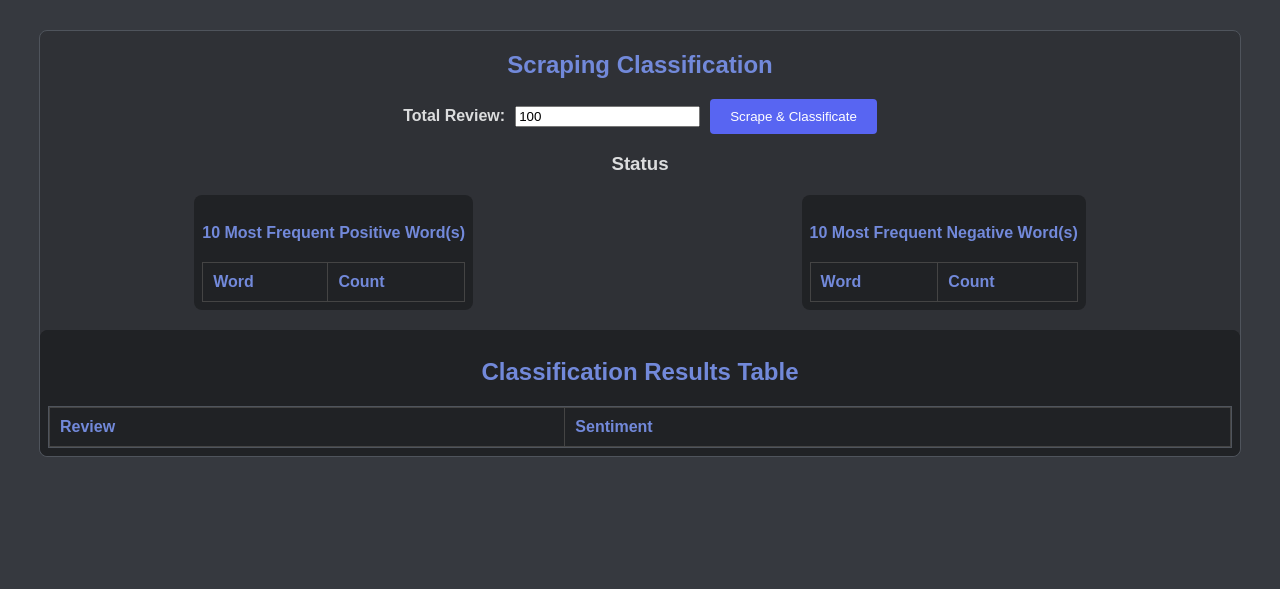
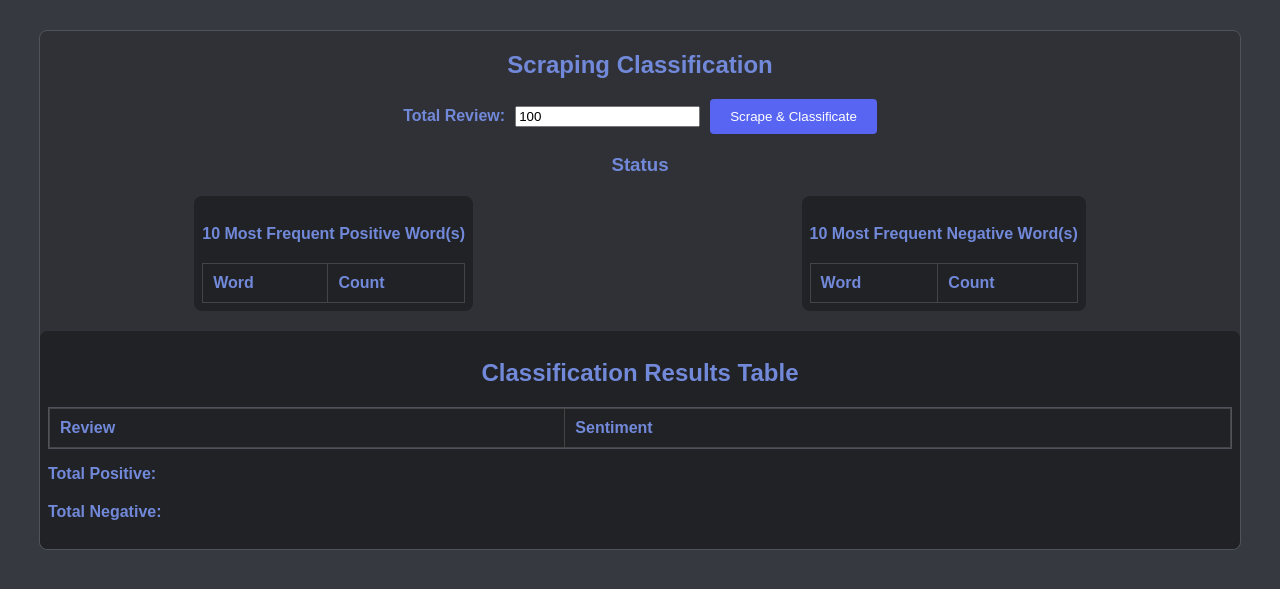
Before and after one commit to NichChrist/Skripsi, a Flask app: page /klasifikasi-scraping in a window 1280 px wide. Shown: the part 49-638 px from the top of the page. Run offline with Flask 3, Linux system fonts and the light colour scheme; lists and menus that the app fills with data are empty.

Commit message:
🎸  added review count and fix lemmatization for main page

```diff
--- a/app.py
+++ b/app.py
@@ -89,6 +89,8 @@
         tag_dict = {"J": wordnet.ADJ, "N": wordnet.NOUN, "V": wordnet.VERB, "R": wordnet.ADV}
         return tag_dict.get(tag, wordnet.NOUN)
 
+    # Lemmatize the text_no_stopwords
+    tokens = word_tokenize(text_no_stopwords)
     lemmas = [wnl.lemmatize(token, pos=get_wordnet_pos(token)) for token in tokens]
     text_lemmatized = ' '.join(lemmas)
 
@@ -237,6 +239,8 @@
             predictions = []
             positive_words = []
             negative_words = []
+            positive_count = 0
+            negative_count = 0
 
             for x in texts:
                 try:
@@ -249,8 +253,10 @@
                     predictions.append(sentiment)
                     # Count the words
                     if sentiment == "Positive":
+                        positive_count += 1
                         positive_words.extend(get_top_n_words(x))
                     elif sentiment == "Negative":
+                        negative_count += 1
                         negative_words.extend(get_top_n_words(x))
 
                 except Exception as e:
@@ -265,7 +271,9 @@
                 "predictions": predictions,
                 "reviews": review,
                 "top_positive_words": positive_word_counts.most_common(10),
-                "top_negative_words": negative_word_counts.most_common(10)
+                "top_negative_words": negative_word_counts.most_common(10),
+                "total_positive": positive_count,
+                "total_negative": negative_count
             }
 
             logging.info(f"Prediction successful: {result}")
@@ -312,6 +320,8 @@
             predictions = []
             positive_words = []
             negative_words = []
+            positive_count = 0
+            negative_count = 0
 
             for x in reviews_data:
                 try:
@@ -322,8 +332,10 @@
                     predictions.append(sentiment)
 
                     if sentiment == "Positive":
+                        positive_count += 1
                         positive_words.extend(get_top_n_words(x))
                     elif sentiment == "Negative":
+                        negative_count += 1
                         negative_words.extend(get_top_n_words(x))
 
                 except Exception as e:
@@ -337,7 +349,9 @@
                 "predictions": predictions,
                 "reviews": reviews_data,
                 "top_positive_words": positive_word_counts.most_common(10),
-                "top_negative_words": negative_word_counts.most_common(10)
+                "top_negative_words": negative_word_counts.most_common(10),
+                "total_positive": positive_count,
+                "total_negative": negative_count
             }
 
             logging.info(f"Prediction successful: {result}")
--- a/static/style.css
+++ b/static/style.css
@@ -128,6 +128,12 @@
     margin-bottom: 20px;
 }
 
+p {
+    color: #7289da;
+    font-weight: bold;
+    margin-bottom: 20px;
+}
+
 table {
     width: 100%;
     border-collapse: collapse;
@@ -147,6 +153,7 @@
 }
 
 label {
+    color: #7289da;
     font-weight: bold;
 }
 
@@ -180,6 +187,6 @@
 #preprocessing,
 #prediction {
     margin-top: 20px;
+    color: #7289da;
     font-weight: bold;
-    color: #dcddde;
 }
--- a/templates/klasifikasi-scraping.html
+++ b/templates/klasifikasi-scraping.html
@@ -27,7 +27,7 @@
                         <button type="submit">Scrape & Classificate</button>
                     </form>
                 </div>
-                <h3 id="Status">Status</h3>
+                <h3 id="prediction">Status</h3>
             </div>
 
             <div class="top-section">
@@ -67,6 +67,10 @@
                         <tbody id="sentimen-tbody"></tbody>
                     </table>
                 </div>
+                <div class="totals">
+                    <p>Total Positive: <span id="total-positive"></span></p>
+                    <p>Total Negative: <span id="total-negative"></span></p>
+                </div>
             </div>
         </div>
 
@@ -81,6 +85,8 @@
                 $('#positive-tbody').html('');
                 $('#negative-tbody').html('');
                 $('#sentimen-tbody').html('');
+                $('#total-positive').text('');
+                $('#total-negative').text('');
 
                 $('#prediction').text('Processing...');
 
@@ -108,6 +114,9 @@
 
                         $('#positive-tbody').html(generateTableRows(data.top_positive_words));
                         $('#negative-tbody').html(generateTableRows(data.top_negative_words));
+
+                        $('#total-positive').text(data.total_positive);
+                        $('#total-negative').text(data.total_negative);
 
                         let sentimenRowsData = [];
                         for (let i = 0; i < data.predictions.length; i++) {
```
Also changed, not shown: templates/klasifikasi-multiple.html (+9 -0 lines).
